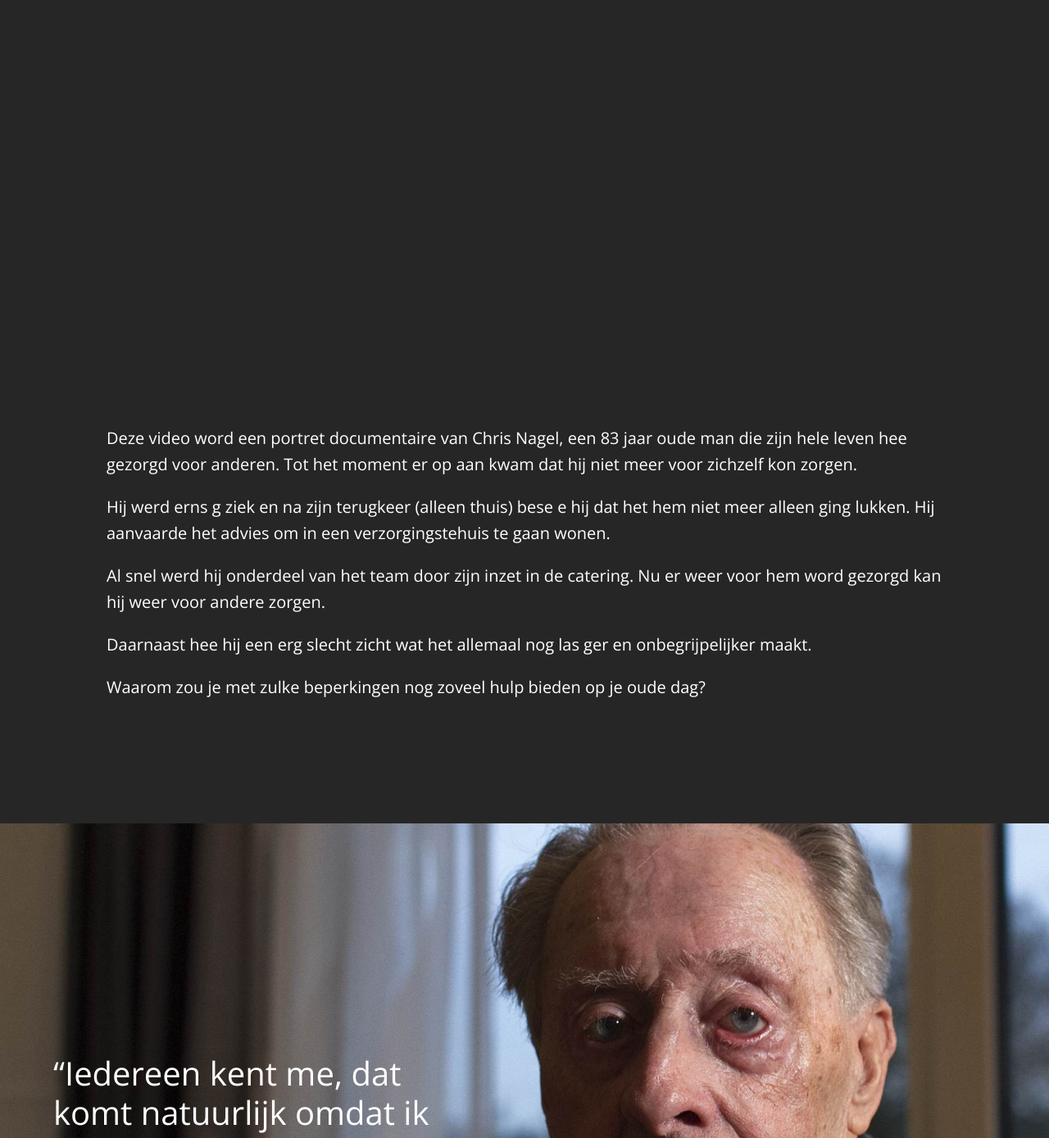
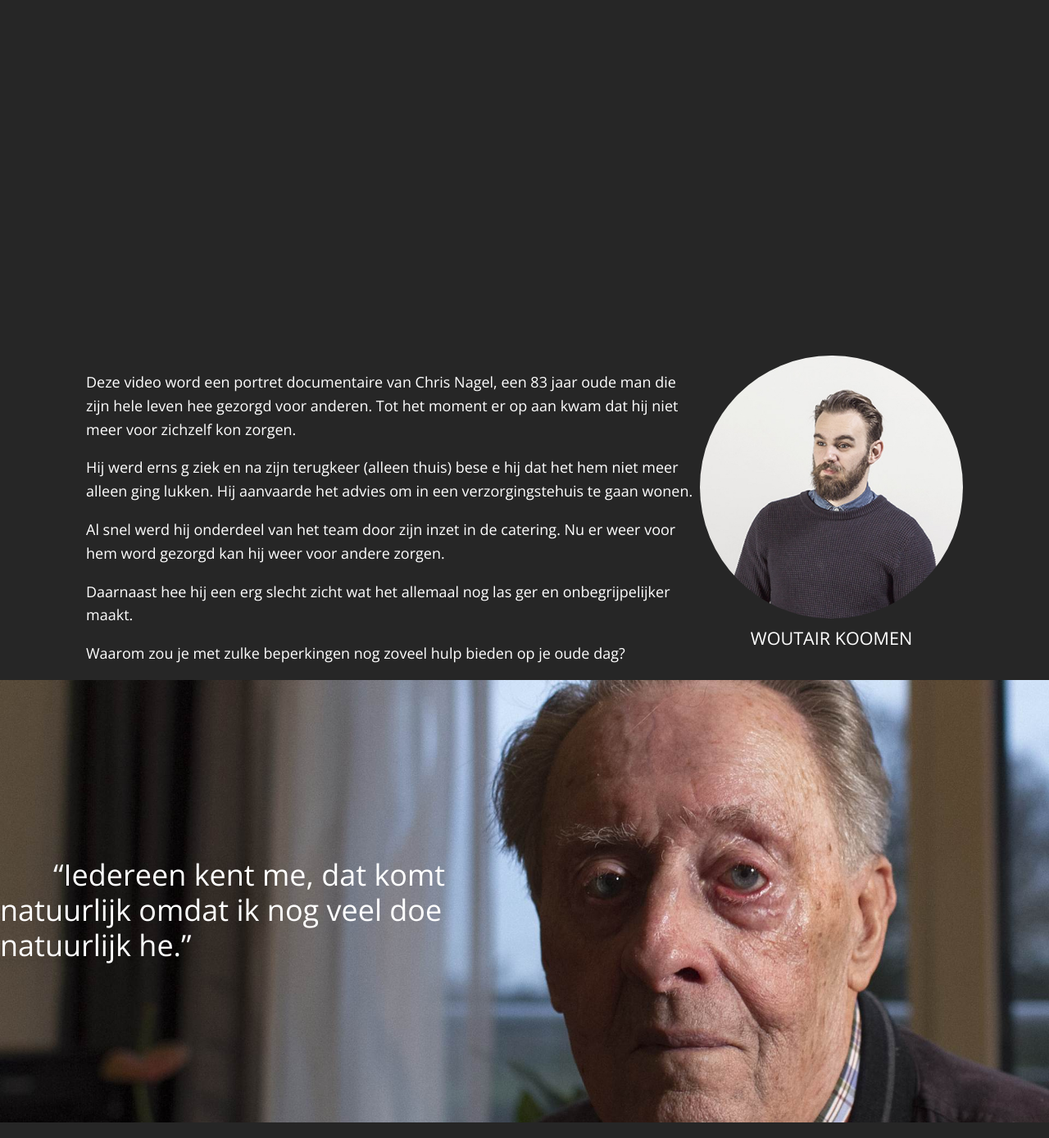
Before and after one commit to StudioAlloy/chrisnagel, a Jekyll site: the page built from index.html, in a window 1280 px wide, cut to the strip 531-1920 px from the top of the page. Shown: the whole strip at 82% size. Built offline with Jekyll 4.4.1, drawn with Linux system fonts in a browser that asks for light colours; some of the changed text lies outside the part shown.

Commit message:
lots of fixes

```diff
--- a/_includes/footer.html
+++ b/_includes/footer.html
@@ -1,2 +1,15 @@
-<footer class="site-footer">
-</footer>
+<footer id="colophon" class="site-footer" role="contentinfo">
+	<div class="sa-inner">
+	  <div class="sa-col">
+	    <h4>Chris Nagel</h4>
+      <p>portrait documentary</p>
+	  </div>
+	  <a href="//studioalloy.nl" target="_blank" class="sa-credits">
+	      <div class="sa-linkback">
+	         <p>Studio Alloy</p>
+	        <span>design & code</span>
+	    </div>
+	    <img src="//studioalloy.nl/img/alloy-logo-bw.svg">
+	  </a>
+	  </div>
+</footer><!-- #colophon -->
--- a/css/main.css
+++ b/css/main.css
@@ -2,7 +2,7 @@
 
 * { box-sizing: border-box; }
 html {
-  font-size: 20px;
+  font-size: 18px;
 }
 body {
   margin: 0;
@@ -22,8 +22,8 @@
   line-height: 3.4rem;
 }
 h2 {
-  font-size: 2rem;
-  line-height: 2.4rem
+  font-size: 1.2rem;
+  line-height: 1.8rem
 }
 h3 {
   font-size: 1.8rem;
@@ -33,14 +33,16 @@
   font-size: 1rem;
   line-height: 1.4rem
 }
+.qoute {
+  position: absolute;
+  top: 40%;
+  display: block;
+  max-width: 640px;
+}
 q {
   font-size: 2rem;
   line-height: 2.4rem;
   padding: 65px;
-  position: absolute;
-  top: 40%;
-  display: block;
-  max-width: 640px;
 }
 q:before {
     content: open-quote;
@@ -57,8 +59,21 @@
 .wrapper > .intro {
   height: 100vh;
 }
-.synopsis {
-  padding: 130px;
+.row::before,
+.row:after {
+  content: "";
+  display: table;
+  clear: both;
+}
+.image {
+  text-align: center;
+}
+.image img {
+  width: 100%;
+  border-radius: 50%;
+}
+.inner {
+  padding: 15px;
 }
 /* END Layout
 ———————————————————————————————————— */
@@ -72,11 +87,6 @@
 ———————————————————————————————————— */
 /* Team
 ———————————————————————————————————— */
-.team-members .inner > * {
-  width: 33%;
-  display: inline-block;
-  padding: 30px;
-}
 .team-members img {
   width: 100%;
   border-radius: 50%;
@@ -94,3 +104,99 @@
 }
 /* END Bits
 ———————————————————————————————————— */
+/* Bits
+———————————————————————————————————— */
+footer#colophon {
+  background: #202020;
+  color: #fff;
+}
+footer#colophon .sa-inner {
+  max-width: 1100px;
+  margin: 0 auto;
+  display: flex;
+  justify-content: space-between;
+  flex-flow: row wrap;
+}
+footer#colophon a {
+  text-decoration: none;
+  color: #fff;
+}
+footer#colophon p {
+  margin: 0;
+}
+.sa-col {
+  display: inline-block;
+}
+.sa-credits,
+.sa-col {
+    padding: 15px 45px 20px;
+		text-align: left;
+}
+.sa-credits {
+  background: rgba(0,0,0,.2);
+  display: inline-block;
+}
+.sa-credits p {
+  font-size: 14px;
+  font-weight: 600;
+}
+.sa-credits:hover {
+  background: rgba(0,0,0,.4);
+}
+.sa-credits > * {
+  display: inline-block;
+}
+.sa-credits img {
+  width: 40px;
+}
+.sa-linkback {
+  display: inline-block;
+  margin-right: 5px;
+  text-align: right;
+}
+.sa-linkback > * {
+  display: block;
+}
+.sa-linkback a {
+  font-weight: 600;
+  text-decoration: none;
+  font-size: 18px;
+}
+.sa-linkback p {
+  margin-bottom: 0;
+}
+.sa-linkback span {
+  font-size: 9px;
+  margin-right: 5px;
+  line-height: 10px;
+}
+/* END Bits
+———————————————————————————————————— */
+/* MQ
+———————————————————————————————————— */
+@media only screen and (min-width : 768px) {
+	/* Styles */
+  .text {
+    width: 70%;
+  }
+  .image {
+    width: 30%;
+  }
+  .col {
+    float: left;
+    width: 50%;
+  }
+  .text, .image {
+    float: left;
+  }
+  .inner {
+    padding: 65px;
+  }
+  .team-members .inner > * {
+    width: 33%;
+    float: left;
+    padding: 30px;
+  }
+}
+/* END MQ
+———————————————————————————————————— */
--- a/index.html
+++ b/index.html
@@ -18,11 +18,19 @@
       <p>Waarom zou je met zulke beperkingen nog zoveel hulp bieden op je oude dag?</p>
     </div>
     <div class="image">
+      {% assign author = (site.team | where:"order",1 ) %}
+      {% for team in author %}
+      <img src="img/{{ team.title | slugify }}.jpg" alt="{{ team.title }}" />
+      <h2>{{ team.title }}</h2>
+      {% endfor %}
+
     </div>
   </div>
 </div>
 <div class="row still" style="background: url('img/{{ site.title | slugify}}.jpg')">
+  <div class="qoute">
   <q>Iedereen kent me, dat komt natuurlijk omdat ik nog veel doe natuurlijk he.</q>
+</div>
 </div>
 <div class="row team-members">
   <div class="inner">
@@ -37,3 +45,20 @@
     {% endfor %}
   </div>
 </div>
+
+<div class="row">
+  <div class="inner">
+    <div class="col">
+      <h2>Lorem ipsum dolor sit amet, consectetur adipiscing elit.</h2>
+      <form accept-charset="UTF-8" action="https://formkeep.com/f/91f550e93f02" method="POST">
+        <input type="hidden" name="utf8" value="✓">
+        <input type="text" name="naam" placeholder="Naam">
+        <input type="email" name="email" placeholder="Email">
+        <button type="submit">Stuur</button>
+      </form>
+    </div>
+    <div class="">
+      <img src="img/adays.svg" alt="ADAYS | We are a hybrid design film company that nurtures unbounded stories" />
+    </div>
+  </div>
+</div>
```
Also changed, not shown: img/adays.svg (added), img/woutair-koomen.jpg (renamed from img/wouter-koomen.jpg), 6 other files. Lines whose indentation alone changed are shown as unchanged.
